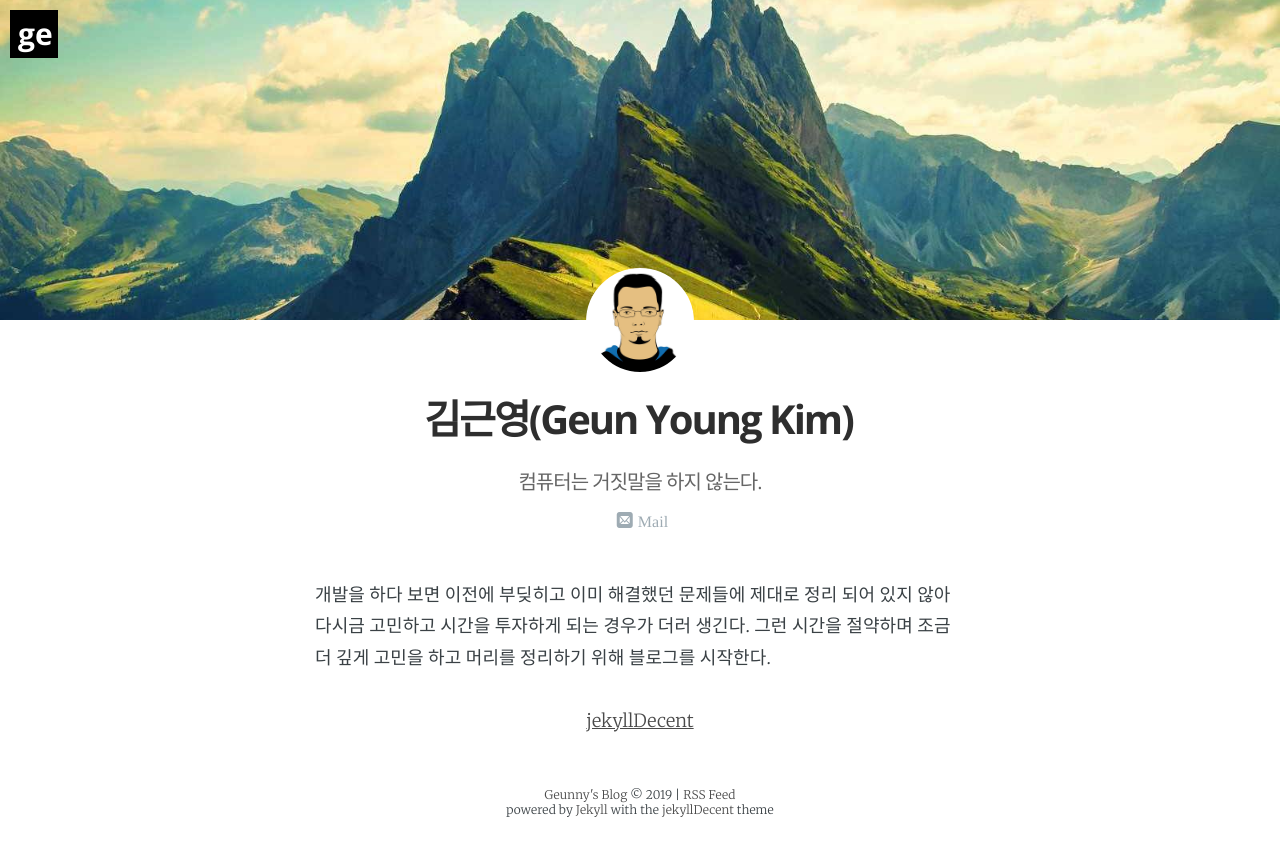
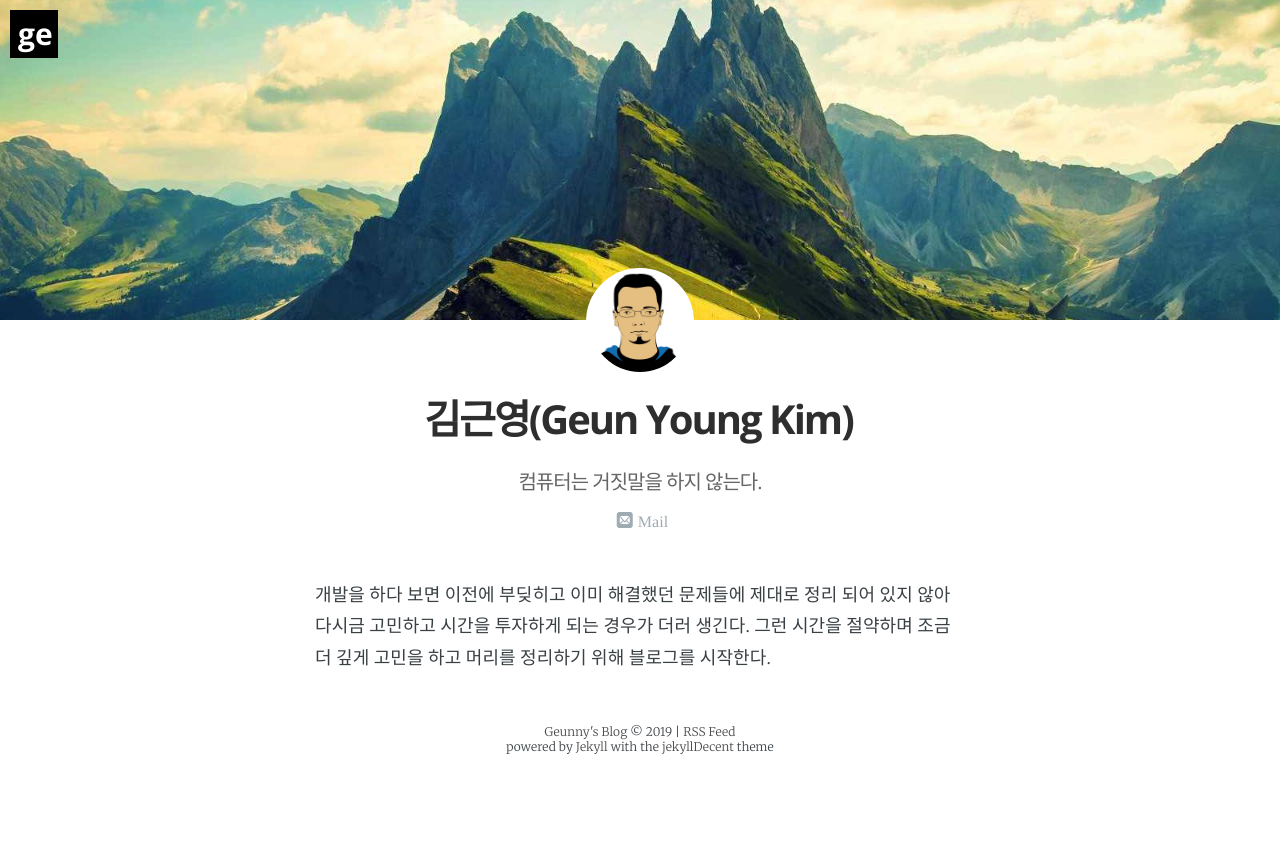
Before and after one commit to jwillmer/jekyllDecent, a Jekyll site: the page built from _pages/about.md, in a window 1280 px wide. Shown: the top 856 px of the page. Built offline with Jekyll 4.4.1, drawn with Linux system fonts in a browser that asks for light colours; some web fonts are replaced.

Commit message:
Update about.md

```diff
--- a/_pages/about.md
+++ b/_pages/about.md
@@ -11,8 +11,3 @@ excerpt:   This page contains the curriculum vitae (CV) of the author.
 
 개발을 하다 보면 이전에 부딪히고 이미 해결했던 문제들에 제대로 정리 되어 있지 않아 다시금 고민하고 시간을 투자하게 되는 경우가 더러 생긴다.
 그런 시간을 절약하며 조금 더 깊게 고민을 하고 머리를 정리하기 위해 블로그를 시작한다.
-
-
-<p class="github-button-container">
-<a class="github-button" href="https://github.com/jwillmer/jekyllDecent" data-size="large" data-show-count="true" aria-label="Star jwillmer/jekyllDecent on GitHub">jekyllDecent</a>
-</p>
```
